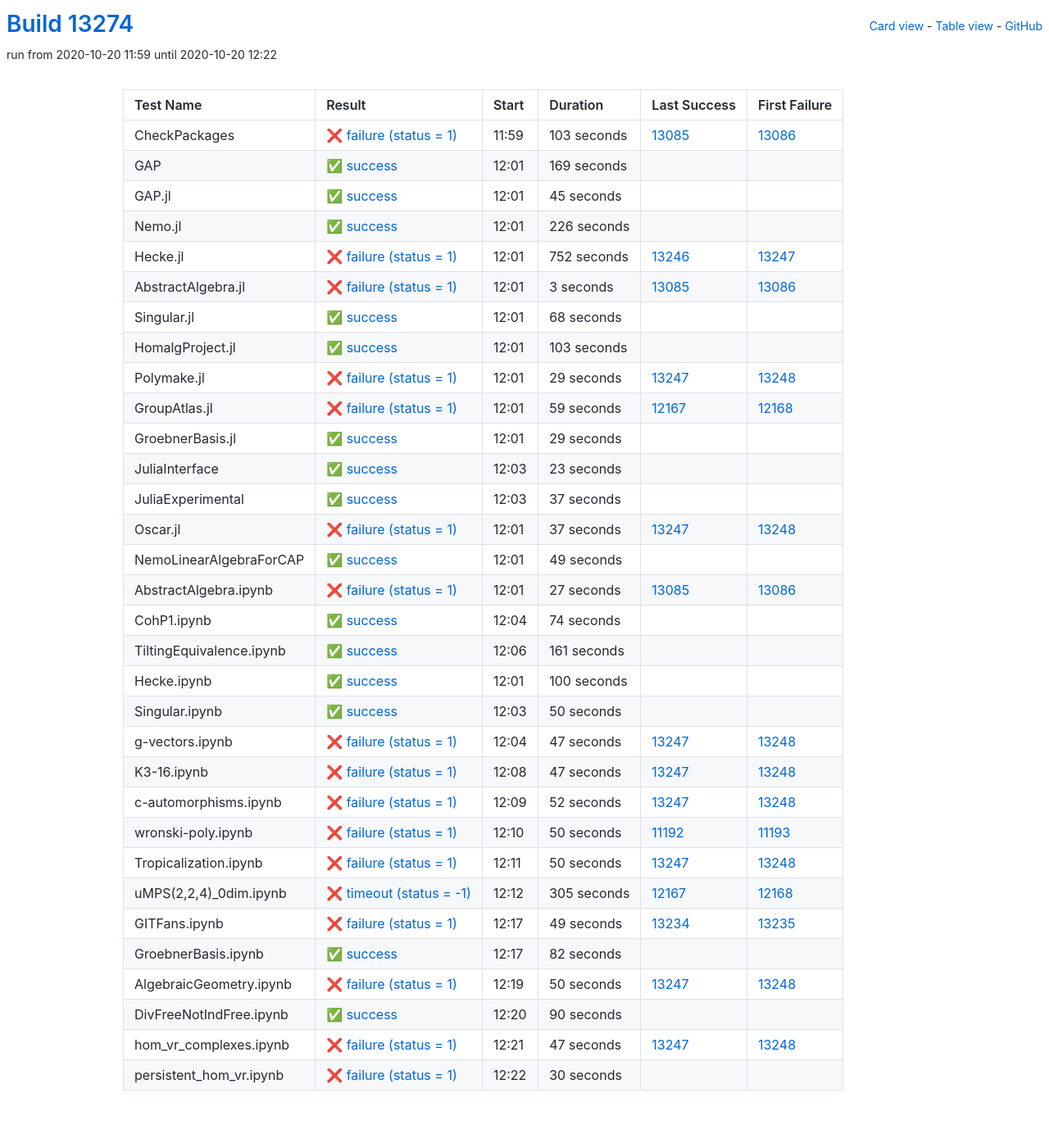
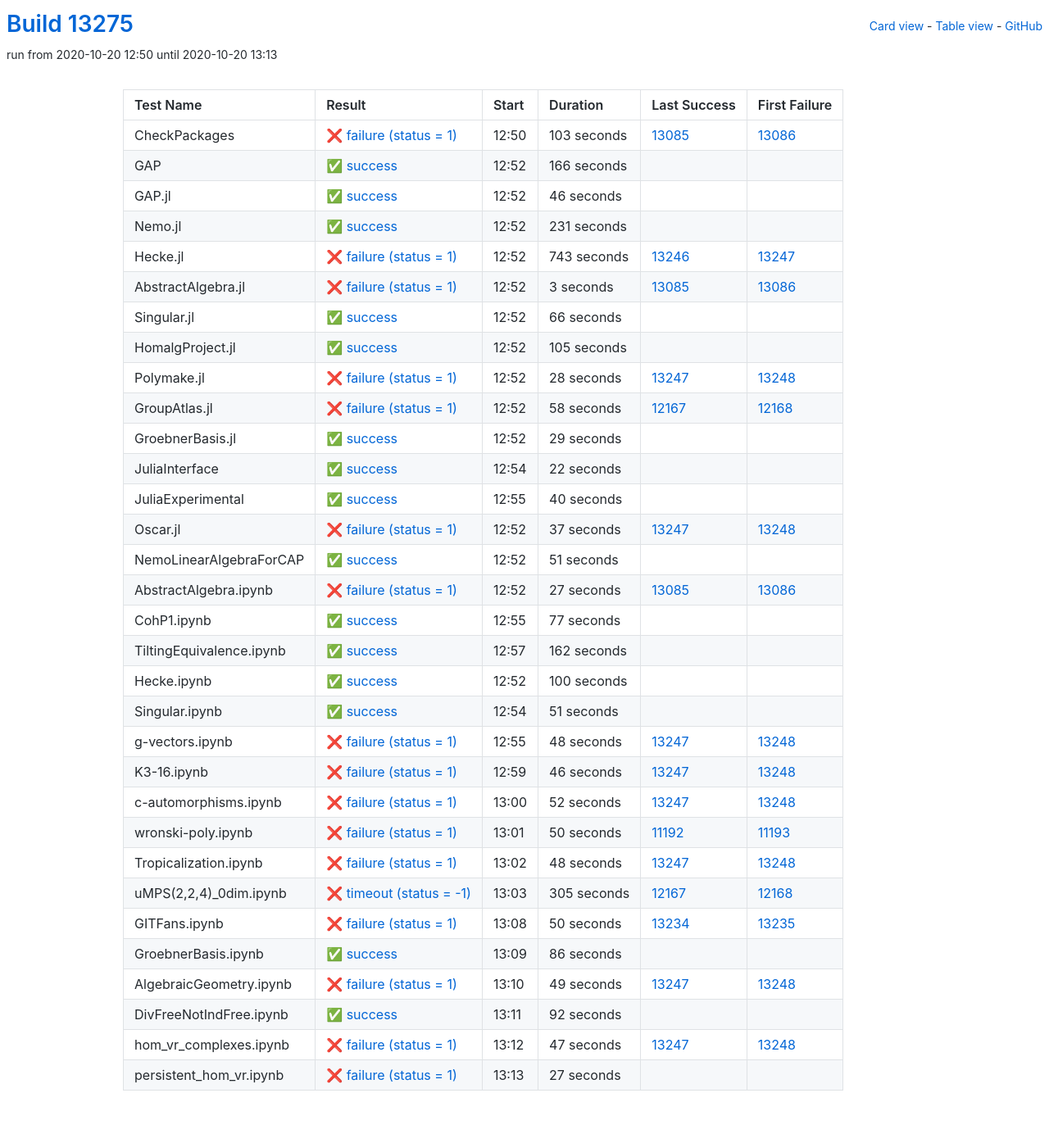
Before and after one commit to oscar-system/oscar-ci-status, a Jekyll site: the page built from table.html, in a window 1280 px wide. Shown: the whole page at 82% size. Built offline with Jekyll 4.4.1, drawn with Linux system fonts in a browser that asks for light colours.

Commit message:
Build #13275

```diff
--- a/_data/ci.yml
+++ b/_data/ci.yml
@@ -1,6 +1,6 @@
 ---
-build: 13274
-build_url: https://oscarci.mathematik.uni-kl.de/job/oscar/13274/
+build: 13275
+build_url: https://oscarci.mathematik.uni-kl.de/job/oscar/13275/
 job: oscar
 organization: oscar-system
 repo: oscar-ci-status
@@ -8,8 +8,8 @@ repourl: https://github.com/oscar-system/oscar-ci-status
 tests:
 - name: CheckPackages
   id: checkpackages
-  log: https://oscarci.mathematik.uni-kl.de/job/oscar/13274/artifact/logs/build-13274/CheckPackages.log
-  start: 2020-10-20 11:59
+  log: https://oscarci.mathematik.uni-kl.de/job/oscar/13275/artifact/logs/build-13275/CheckPackages.log
+  start: 2020-10-20 12:50
   success: false
   exitcode: 1
   status: failure
@@ -20,56 +20,56 @@ tests:
   first_failure_url: https://oscarci.mathematik.uni-kl.de/job/oscar/13086/
 - name: GAP
   id: gap
-  log: https://oscarci.mathematik.uni-kl.de/job/oscar/13274/artifact/logs/build-13274/GAP.log
-  start: 2020-10-20 12:01
+  log: https://oscarci.mathematik.uni-kl.de/job/oscar/13275/artifact/logs/build-13275/GAP.log
+  start: 2020-10-20 12:52
   success: true
   exitcode: 0
   status: success
-  duration: 169
+  duration: 166
   last_success: false
   last_success_url:
   first_failure: false
   first_failure_url:
 - name: GAP.jl
   id: gap-jl
-  log: https://oscarci.mathematik.uni-kl.de/job/oscar/13274/artifact/logs/build-13274/GAP.jl.log
-  start: 2020-10-20 12:01
+  log: https://oscarci.mathematik.uni-kl.de/job/oscar/13275/artifact/logs/build-13275/GAP.jl.log
+  start: 2020-10-20 12:52
   success: true
   exitcode: 0
   status: success
-  duration: 45
+  duration: 46
   last_success: false
   last_success_url:
   first_failure: false
   first_failure_url:
 - name: Nemo.jl
   id: nemo-jl
-  log: https://oscarci.mathematik.uni-kl.de/job/oscar/13274/artifact/logs/build-13274/Nemo.jl.log
-  start: 2020-10-20 12:01
+  log: https://oscarci.mathematik.uni-kl.de/job/oscar/13275/artifact/logs/build-13275/Nemo.jl.log
+  start: 2020-10-20 12:52
   success: true
   exitcode: 0
   status: success
-  duration: 226
+  duration: 231
   last_success: false
   last_success_url:
   first_failure: false
   first_failure_url:
 - name: Hecke.jl
   id: hecke-jl
-  log: https://oscarci.mathematik.uni-kl.de/job/oscar/13274/artifact/logs/build-13274/Hecke.jl.log
-  start: 2020-10-20 12:01
+  log: https://oscarci.mathematik.uni-kl.de/job/oscar/13275/artifact/logs/build-13275/Hecke.jl.log
+  start: 2020-10-20 12:52
   success: false
   exitcode: 1
   status: failure
-  duration: 752
+  duration: 743
   last_success: 13246
   last_success_url: https://oscarci.mathematik.uni-kl.de/job/oscar/13246/
   first_failure: 13247
   first_failure_url: https://oscarci.mathematik.uni-kl.de/job/oscar/13247/
 - name: AbstractAlgebra.jl
   id: abstractalgebra-jl
-  log: https://oscarci.mathematik.uni-kl.de/job/oscar/13274/artifact/logs/build-13274/AbstractAlgebra.jl.log
-  start: 2020-10-20 12:01
+  log: https://oscarci.mathematik.uni-kl.de/job/oscar/13275/artifact/logs/build-13275/AbstractAlgebra.jl.log
+  start: 2020-10-20 12:52
   success: false
   exitcode: 1
   status: failure
@@ -80,56 +80,56 @@ tests:
   first_failure_url: https://oscarci.mathematik.uni-kl.de/job/oscar/13086/
 - name: Singular.jl
   id: singular-jl
-  log: https://oscarci.mathematik.uni-kl.de/job/oscar/13274/artifact/logs/build-13274/Singular.jl.log
-  start: 2020-10-20 12:01
+  log: https://oscarci.mathematik.uni-kl.de/job/oscar/13275/artifact/logs/build-13275/Singular.jl.log
+  start: 2020-10-20 12:52
   success: true
   exitcode: 0
   status: success
-  duration: 68
+  duration: 66
   last_success: false
   last_success_url:
   first_failure: false
   first_failure_url:
 - name: HomalgProject.jl
   id: homalgproject-jl
-  log: https://oscarci.mathematik.uni-kl.de/job/oscar/13274/artifact/logs/build-13274/HomalgProject.jl.log
-  start: 2020-10-20 12:01
+  log: https://oscarci.mathematik.uni-kl.de/job/oscar/13275/artifact/logs/build-13275/HomalgProject.jl.log
+  start: 2020-10-20 12:52
   success: true
   exitcode: 0
   status: success
-  duration: 103
+  duration: 105
   last_success: false
   last_success_url:
   first_failure: false
   first_failure_url:
 - name: Polymake.jl
   id: polymake-jl
-  log: https://oscarci.mathematik.uni-kl.de/job/oscar/13274/artifact/logs/build-13274/Polymake.jl.log
-  start: 2020-10-20 12:01
+  log: https://oscarci.mathematik.uni-kl.de/job/oscar/13275/artifact/logs/build-13275/Polymake.jl.log
+  start: 2020-10-20 12:52
   success: false
   exitcode: 1
   status: failure
-  duration: 29
+  duration: 28
   last_success: 13247
   last_success_url: https://oscarci.mathematik.uni-kl.de/job/oscar/13247/
   first_failure: 13248
   first_failure_url: https://oscarci.mathematik.uni-kl.de/job/oscar/13248/
 - name: GroupAtlas.jl
   id: groupatlas-jl
-  log: https://oscarci.mathematik.uni-kl.de/job/oscar/13274/artifact/logs/build-13274/GroupAtlas.jl.log
-  start: 2020-10-20 12:01
+  log: https://oscarci.mathematik.uni-kl.de/job/oscar/13275/artifact/logs/build-13275/GroupAtlas.jl.log
+  start: 2020-10-20 12:52
   success: false
   exitcode: 1
   status: failure
-  duration: 59
+  duration: 58
   last_success: 12167
   last_success_url: https://oscarci.mathematik.uni-kl.de/job/oscar/12167/
   first_failure: 12168
   first_failure_url: https://oscarci.mathematik.uni-kl.de/job/oscar/12168/
 - name: GroebnerBasis.jl
   id: groebnerbasis-jl
-  log: https://oscarci.mathematik.uni-kl.de/job/oscar/13274/artifact/logs/build-13274/GroebnerBasis.jl.log
-  start: 2020-10-20 12:01
+  log: https://oscarci.mathematik.uni-kl.de/job/oscar/13275/artifact/logs/build-13275/GroebnerBasis.jl.log
+  start: 2020-10-20 12:52
   success: true
   exitcode: 0
   status: success
@@ -140,32 +140,32 @@ tests:
   first_failure_url:
 - name: JuliaInterface
   id: juliainterface
-  log: https://oscarci.mathematik.uni-kl.de/job/oscar/13274/artifact/logs/build-13274/JuliaInterface.log
-  start: 2020-10-20 12:03
+  log: https://oscarci.mathematik.uni-kl.de/job/oscar/13275/artifact/logs/build-13275/JuliaInterface.log
+  start: 2020-10-20 12:54
   success: true
   exitcode: 0
   status: success
-  duration: 23
+  duration: 22
   last_success: false
   last_success_url:
   first_failure: false
   first_failure_url:
 - name: JuliaExperimental
   id: juliaexperimental
-  log: https://oscarci.mathematik.uni-kl.de/job/oscar/13274/artifact/logs/build-13274/JuliaExperimental.log
-  start: 2020-10-20 12:03
+  log: https://oscarci.mathematik.uni-kl.de/job/oscar/13275/artifact/logs/build-13275/JuliaExperimental.log
+  start: 2020-10-20 12:55
   success: true
   exitcode: 0
   status: success
-  duration: 37
+  duration: 40
   last_success: false
   last_success_url:
   first_failure: false
   first_failure_url:
 - name: Oscar.jl
   id: oscar-jl
-  log: https://oscarci.mathematik.uni-kl.de/job/oscar/13274/artifact/logs/build-13274/Oscar.jl.log
-  start: 2020-10-20 12:01
+  log: https://oscarci.mathematik.uni-kl.de/job/oscar/13275/artifact/logs/build-13275/Oscar.jl.log
+  start: 2020-10-20 12:52
   success: false
   exitcode: 1
   status: failure
@@ -176,20 +176,20 @@ tests:
   first_failure_url: https://oscarci.mathematik.uni-kl.de/job/oscar/13248/
 - name: NemoLinearAlgebraForCAP
   id: nemolinearalgebraforcap
-  log: https://oscarci.mathematik.uni-kl.de/job/oscar/13274/artifact/logs/build-13274/NemoLinearAlgebraForCAP.log
-  start: 2020-10-20 12:01
+  log: https://oscarci.mathematik.uni-kl.de/job/oscar/13275/artifact/logs/build-13275/NemoLinearAlgebraForCAP.log
+  start: 2020-10-20 12:52
   success: true
   exitcode: 0
   status: success
-  duration: 49
+  duration: 51
   last_success: false
   last_success_url:
   first_failure: false
   first_failure_url:
 - name: AbstractAlgebra.ipynb
   id: abstractalgebra-ipynb
-  log: https://oscarci.mathematik.uni-kl.de/job/oscar/13274/artifact/logs/build-13274/AbstractAlgebra.ipynb.log
-  start: 2020-10-20 12:01
+  log: https://oscarci.mathematik.uni-kl.de/job/oscar/13275/artifact/logs/build-13275/AbstractAlgebra.ipynb.log
+  start: 2020-10-20 12:52
   success: false
   exitcode: 1
   status: failure
@@ -200,32 +200,32 @@ tests:
   first_failure_url: https://oscarci.mathematik.uni-kl.de/job/oscar/13086/
 - name: CohP1.ipynb
   id: cohp1-ipynb
-  log: https://oscarci.mathematik.uni-kl.de/job/oscar/13274/artifact/logs/build-13274/CohP1.ipynb.log
-  start: 2020-10-20 12:04
+  log: https://oscarci.mathematik.uni-kl.de/job/oscar/13275/artifact/logs/build-13275/CohP1.ipynb.log
+  start: 2020-10-20 12:55
   success: true
   exitcode: 0
   status: success
-  duration: 74
+  duration: 77
   last_success: false
   last_success_url:
   first_failure: false
   first_failure_url:
 - name: TiltingEquivalence.ipynb
   id: tiltingequivalence-ipynb
-  log: https://oscarci.mathematik.uni-kl.de/job/oscar/13274/artifact/logs/build-13274/TiltingEquivalence.ipynb.log
-  start: 2020-10-20 12:06
+  log: https://oscarci.mathematik.uni-kl.de/job/oscar/13275/artifact/logs/build-13275/TiltingEquivalence.ipynb.log
+  start: 2020-10-20 12:57
   success: true
   exitcode: 0
   status: success
-  duration: 161
+  duration: 162
   last_success: false
   last_success_url:
   first_failure: false
   first_failure_url:
 - name: Hecke.ipynb
   id: hecke-ipynb
-  log: https://oscarci.mathematik.uni-kl.de/job/oscar/13274/artifact/logs/build-13274/Hecke.ipynb.log
-  start: 2020-10-20 12:01
+  log: https://oscarci.mathematik.uni-kl.de/job/oscar/13275/artifact/logs/build-13275/Hecke.ipynb.log
+  start: 2020-10-20 12:52
   success: true
   exitcode: 0
   status: success
@@ -236,44 +236,44 @@ tests:
   first_failure_url:
 - name: Singular.ipynb
   id: singular-ipynb
-  log: https://oscarci.mathematik.uni-kl.de/job/oscar/13274/artifact/logs/build-13274/Singular.ipynb.log
-  start: 2020-10-20 12:03
+  log: https://oscarci.mathematik.uni-kl.de/job/oscar/13275/artifact/logs/build-13275/Singular.ipynb.log
+  start: 2020-10-20 12:54
   success: true
   exitcode: 0
   status: success
-  duration: 50
+  duration: 51
   last_success: false
   last_success_url:
   first_failure: false
   first_failure_url:
 - name: g-vectors.ipynb
   id: g-vectors-ipynb
-  log: https://oscarci.mathematik.uni-kl.de/job/oscar/13274/artifact/logs/build-13274/g-vectors.ipynb.log
-  start: 2020-10-20 12:04
+  log: https://oscarci.mathematik.uni-kl.de/job/oscar/13275/artifact/logs/build-13275/g-vectors.ipynb.log
+  start: 2020-10-20 12:55
   success: false
   exitcode: 1
   status: failure
-  duration: 47
+  duration: 48
   last_success: 13247
   last_success_url: https://oscarci.mathematik.uni-kl.de/job/oscar/13247/
   first_failure: 13248
   first_failure_url: https://oscarci.mathematik.uni-kl.de/job/oscar/13248/
 - name: K3-16.ipynb
   id: k3-16-ipynb
-  log: https://oscarci.mathematik.uni-kl.de/job/oscar/13274/artifact/logs/build-13274/K3-16.ipynb.log
-  start: 2020-10-20 12:08
+  log: https://oscarci.mathematik.uni-kl.de/job/oscar/13275/artifact/logs/build-13275/K3-16.ipynb.log
+  start: 2020-10-20 12:59
   success: false
   exitcode: 1
   status: failure
-  duration: 47
+  duration: 46
   last_success: 13247
   last_success_url: https://oscarci.mathematik.uni-kl.de/job/oscar/13247/
   first_failure: 13248
   first_failure_url: https://oscarci.mathematik.uni-kl.de/job/oscar/13248/
 - name: c-automorphisms.ipynb
   id: c-automorphisms-ipynb
-  log: https://oscarci.mathematik.uni-kl.de/job/oscar/13274/artifact/logs/build-13274/c-automorphisms.ipynb.log
-  start: 2020-10-20 12:09
+  log: https://oscarci.mathematik.uni-kl.de/job/oscar/13275/artifact/logs/build-13275/c-automorphisms.ipynb.log
+  start: 2020-10-20 13:00
   success: false
   exitcode: 1
   status: failure
@@ -284,8 +284,8 @@ tests:
   first_failure_url: https://oscarci.mathematik.uni-kl.de/job/oscar/13248/
 - name: wronski-poly.ipynb
   id: wronski-poly-ipynb
-  log: https://oscarci.mathematik.uni-kl.de/job/oscar/13274/artifact/logs/build-13274/wronski-poly.ipynb.log
-  start: 2020-10-20 12:10
+  log: https://oscarci.mathematik.uni-kl.de/job/oscar/13275/artifact/logs/build-13275/wronski-poly.ipynb.log
+  start: 2020-10-20 13:01
   success: false
   exitcode: 1
   status: failure
@@ -296,20 +296,20 @@ tests:
   first_failure_url: https://oscarci.mathematik.uni-kl.de/job/oscar/11193/
 - name: Tropicalization.ipynb
   id: tropicalization-ipynb
-  log: https://oscarci.mathematik.uni-kl.de/job/oscar/13274/artifact/logs/build-13274/Tropicalization.ipynb.log
-  start: 2020-10-20 12:11
+  log: https://oscarci.mathematik.uni-kl.de/job/oscar/13275/artifact/logs/build-13275/Tropicalization.ipynb.log
+  start: 2020-10-20 13:02
   success: false
   exitcode: 1
   status: failure
-  duration: 50
+  duration: 48
   last_success: 13247
   last_success_url: https://oscarci.mathematik.uni-kl.de/job/oscar/13247/
   first_failure: 13248
   first_failure_url: https://oscarci.mathematik.uni-kl.de/job/oscar/13248/
 - name: uMPS(2,2,4)_0dim.ipynb
   id: umps-2-2-4-0dim-ipynb
-  log: https://oscarci.mathematik.uni-kl.de/job/oscar/13274/artifact/logs/build-13274/uMPS-2-2-4-_0dim.ipynb.log
-  start: 2020-10-20 12:12
+  log: https://oscarci.mathematik.uni-kl.de/job/oscar/13275/artifact/logs/build-13275/uMPS-2-2-4-_0dim.ipynb.log
+  start: 2020-10-20 13:03
   success: false
   exitcode: -1
   status: timeout
@@ -320,56 +320,56 @@ tests:
   first_failure_url: https://oscarci.mathematik.uni-kl.de/job/oscar/12168/
 - name: GITFans.ipynb
   id: gitfans-ipynb
-  log: https://oscarci.mathematik.uni-kl.de/job/oscar/13274/artifact/logs/build-13274/GITFans.ipynb.log
-  start: 2020-10-20 12:17
+  log: https://oscarci.mathematik.uni-kl.de/job/oscar/13275/artifact/logs/build-13275/GITFans.ipynb.log
+  start: 2020-10-20 13:08
   success: false
   exitcode: 1
   status: failure
-  duration: 49
+  duration: 50
   last_success: 13234
   last_success_url: https://oscarci.mathematik.uni-kl.de/job/oscar/13234/
   first_failure: 13235
   first_failure_url: https://oscarci.mathematik.uni-kl.de/job/oscar/13235/
 - name: GroebnerBasis.ipynb
   id: groebnerbasis-ipynb
-  log: https://oscarci.mathematik.uni-kl.de/job/oscar/13274/artifact/logs/build-13274/GroebnerBasis.ipynb.log
-  start: 2020-10-20 12:17
+  log: https://oscarci.mathematik.uni-kl.de/job/oscar/13275/artifact/logs/build-13275/GroebnerBasis.ipynb.log
+  start: 2020-10-20 13:09
   success: true
   exitcode: 0
   status: success
-  duration: 82
+  duration: 86
   last_success: false
   last_success_url:
   first_failure: false
   first_failure_url:
 - name: AlgebraicGeometry.ipynb
   id: algebraicgeometry-ipynb
-  log: https://oscarci.mathematik.uni-kl.de/job/oscar/13274/artifact/logs/build-13274/AlgebraicGeometry.ipynb.log
-  start: 2020-10-20 12:19
+  log: https://oscarci.mathematik.uni-kl.de/job/oscar/13275/artifact/logs/build-13275/AlgebraicGeometry.ipynb.log
+  start: 2020-10-20 13:10
   success: false
   exitcode: 1
   status: failure
-  duration: 50
+  duration: 49
   last_success: 13247
   last_success_url: https://oscarci.mathematik.uni-kl.de/job/oscar/13247/
   first_failure: 13248
   first_failure_url: https://oscarci.mathematik.uni-kl.de/job/oscar/13248/
 - name: DivFreeNotIndFree.ipynb
   id: divfreenotindfree-ipynb
-  log: https://oscarci.mathematik.uni-kl.de/job/oscar/13274/artifact/logs/build-13274/DivFreeNotIndFree.ipynb.log
-  start: 2020-10-20 12:20
+  log: https://oscarci.mathematik.uni-kl.de/job/oscar/13275/artifact/logs/build-13275/DivFreeNotIndFree.ipynb.log
+  start: 2020-10-20 13:11
   success: true
   exitcode: 0
   status: success
-  duration: 90
+  duration: 92
   last_success: false
   last_success_url:
   first_failure: false
   first_failure_url:
 - name: hom_vr_complexes.ipynb
   id: hom-vr-complexes-ipynb
-  log: https://oscarci.mathematik.uni-kl.de/job/oscar/13274/artifact/logs/build-13274/hom_vr_complexes.ipynb.log
-  start: 2020-10-20 12:21
+  log: https://oscarci.mathematik.uni-kl.de/job/oscar/13275/artifact/logs/build-13275/hom_vr_complexes.ipynb.log
+  start: 2020-10-20 13:12
   success: false
   exitcode: 1
   status: failure
@@ -380,12 +380,12 @@ tests:
   first_failure_url: https://oscarci.mathematik.uni-kl.de/job/oscar/13248/
 - name: persistent_hom_vr.ipynb
   id: persistent-hom-vr-ipynb
-  log: https://oscarci.mathematik.uni-kl.de/job/oscar/13274/artifact/logs/build-13274/persistent_hom_vr.ipynb.log
-  start: 2020-10-20 12:22
+  log: https://oscarci.mathematik.uni-kl.de/job/oscar/13275/artifact/logs/build-13275/persistent_hom_vr.ipynb.log
+  start: 2020-10-20 13:13
   success: false
   exitcode: 1
   status: failure
-  duration: 30
+  duration: 27
   last_success: false
   last_success_url:
   first_failure: false
```
Also changed, not shown: README.md.
